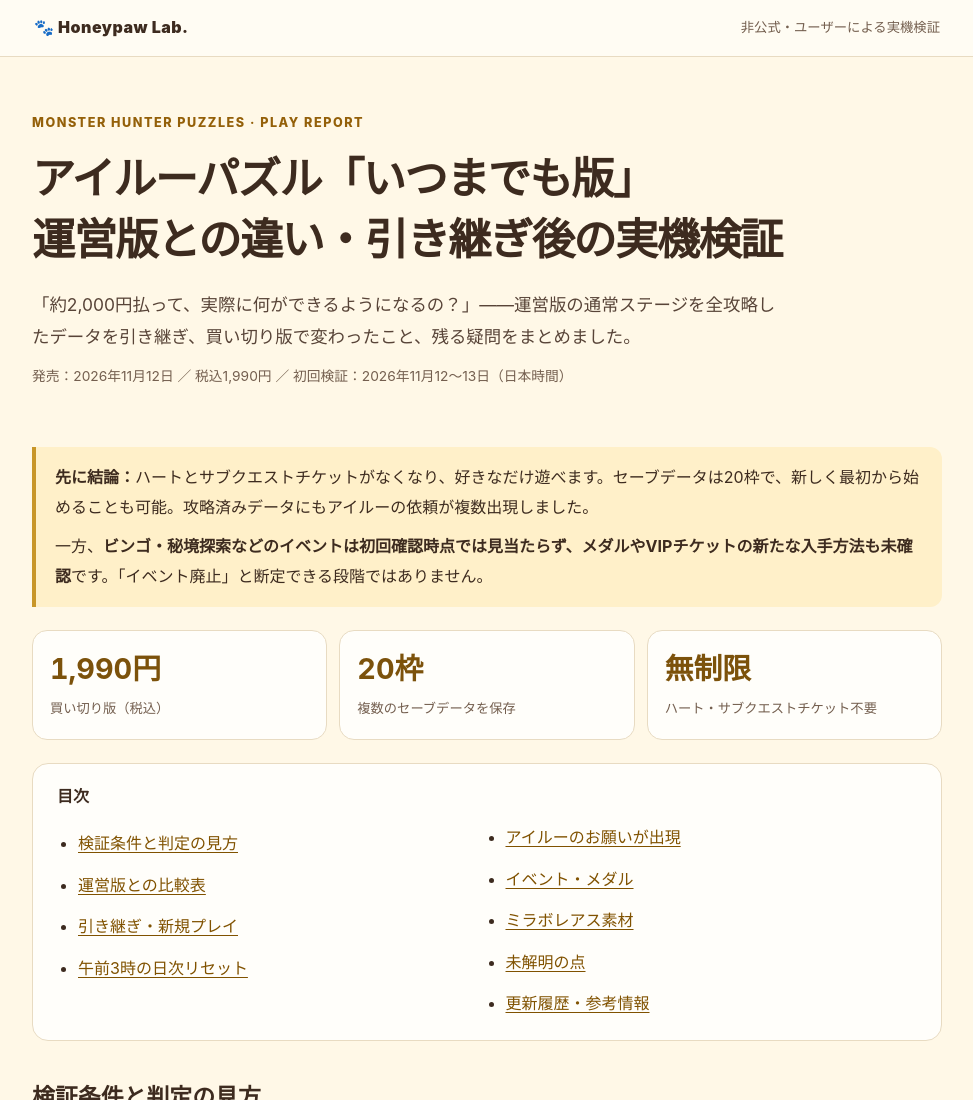
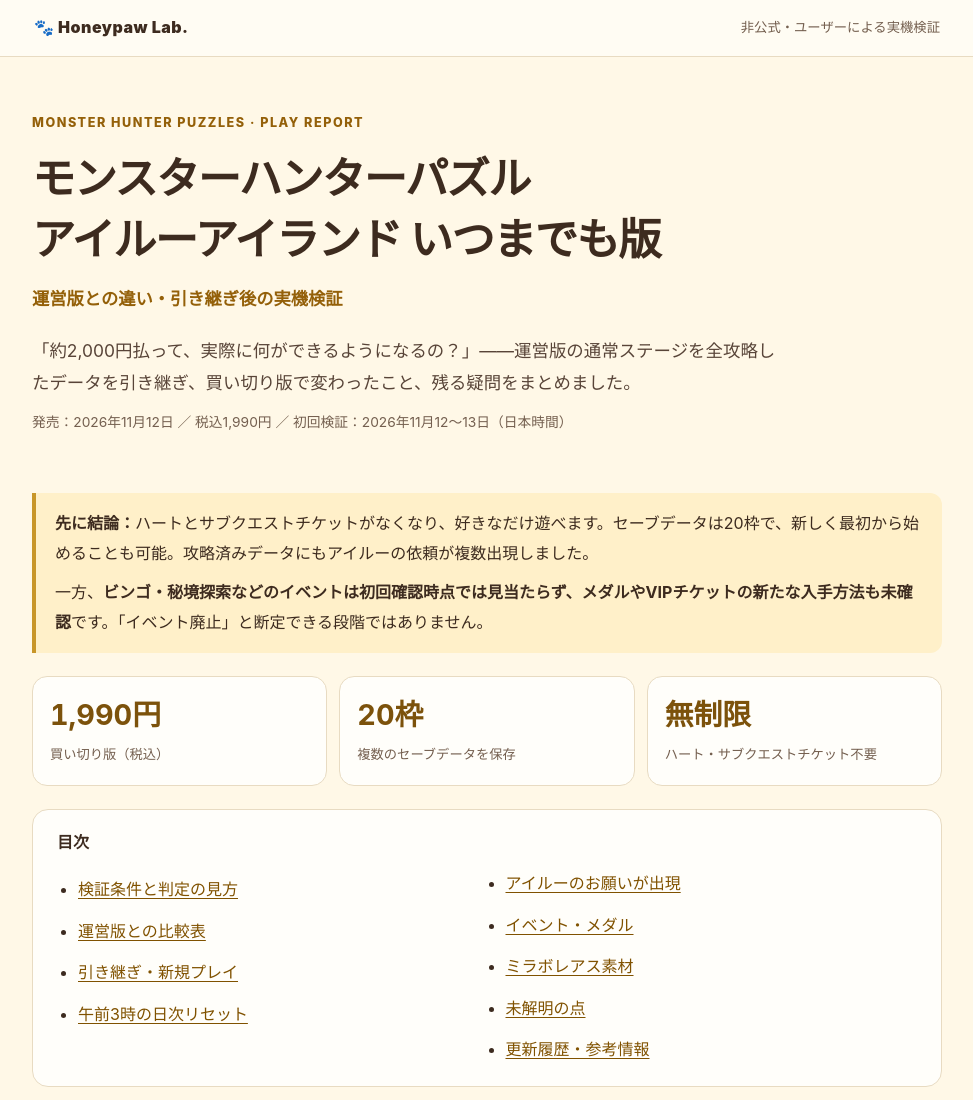
Before and after one commit to kumacha666/apps, a plain HTML site: page mhpuzzle-ever/index.html in a window 1280 px wide. Shown: the top 1100 px of the page, without its empty margins (153-1126 px from the left). Drawn offline with Linux system fonts and the light colour scheme.

Commit message:
fix: use official Monster Hunter Puzzles Forever title throughout article

```diff
--- a/mhpuzzle-ever/index.html
+++ b/mhpuzzle-ever/index.html
@@ -4,14 +4,14 @@
   <meta charset="utf-8">
   <meta name="viewport" content="width=device-width, initial-scale=1">
   <meta name="theme-color" content="#fff8e7">
-  <title>アイルーパズル「いつまでも版」実機検証まとめ | Honeypaw Lab.</title>
-  <meta name="description" content="アイルーパズル「いつまでも版」を運営版の進捗100%データから引き継いで比較。ハート撤廃、セーブ20枠、追加されたアイルーのお願い、イベント・メダルの未確認事項をまとめました。">
+  <title>モンスターハンターパズル アイルーアイランド いつまでも版｜実機検証まとめ | Honeypaw Lab.</title>
+  <meta name="description" content="モンスターハンターパズル アイルーアイランド いつまでも版を運営版の進捗100%データから引き継いで比較。ハート撤廃、セーブ20枠、追加されたアイルーのお願い、イベント・メダルの未確認事項をまとめました。">
   <link rel="canonical" href="https://honeypawlab.com/mhpuzzle-ever/">
   <link rel="icon" href="/logo.svg" type="image/svg+xml">
   <meta property="og:type" content="article">
   <meta property="og:locale" content="ja_JP">
   <meta property="og:site_name" content="Honeypaw Lab.">
-  <meta property="og:title" content="アイルーパズル「いつまでも版」実機検証まとめ">
+  <meta property="og:title" content="モンスターハンターパズル アイルーアイランド いつまでも版｜実機検証まとめ">
   <meta property="og:description" content="約2,000円で何が変わる？ 運営版をほぼ攻略し尽くしたデータから、引き継ぎ・新クエスト・未確認点を実機で比較。">
   <meta property="og:url" content="https://honeypawlab.com/mhpuzzle-ever/">
   <meta name="twitter:card" content="summary">
@@ -40,6 +40,7 @@
     h2{font-size:1.43rem;line-height:1.45;margin:40px 0 16px;padding-bottom:9px;border-bottom:2px solid #ecd7a8}
     h3{font-size:1.1rem;line-height:1.5;margin:22px 0 9px}
     p{margin:10px 0}
+    .subtitle{margin:-6px 0 20px;color:var(--accent);font-size:1.08rem;font-weight:800}
     .lede{font-size:1.09rem;max-width:760px;color:#584438}
     .meta{color:var(--muted);font-size:.86rem}
     .notice{background:#fff0c9;border-left:4px solid #c89629;padding:16px 19px;border-radius:0 12px 12px 0;margin:20px 0}
@@ -94,7 +95,8 @@
 <main>
   <header class="hero">
     <span class="eyebrow">MONSTER HUNTER PUZZLES · PLAY REPORT</span>
-    <h1>アイルーパズル「いつまでも版」<br>運営版との違い・引き継ぎ後の実機検証</h1>
+    <h1>モンスターハンターパズル<br>アイルーアイランド いつまでも版</h1>
+    <p class="subtitle">運営版との違い・引き継ぎ後の実機検証</p>
     <p class="lede">「約2,000円払って、実際に何ができるようになるの？」——運営版の通常ステージを全攻略したデータを引き継ぎ、買い切り版で変わったこと、残る疑問をまとめました。</p>
     <p class="meta">発売：2026年11月12日 ／ 税込1,990円 ／ 初回検証：2026年11月12〜13日（日本時間）</p>
   </header>
```
